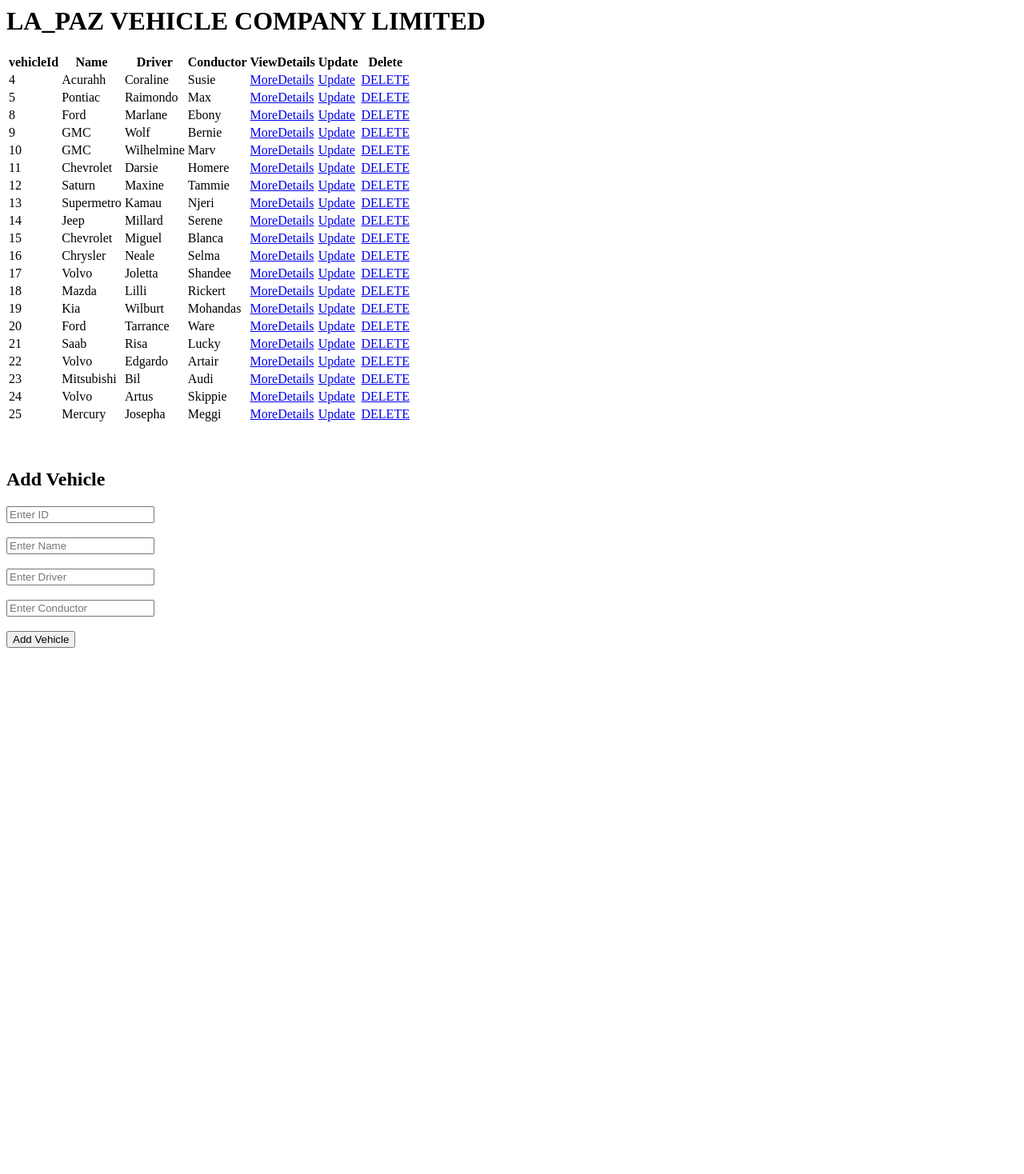
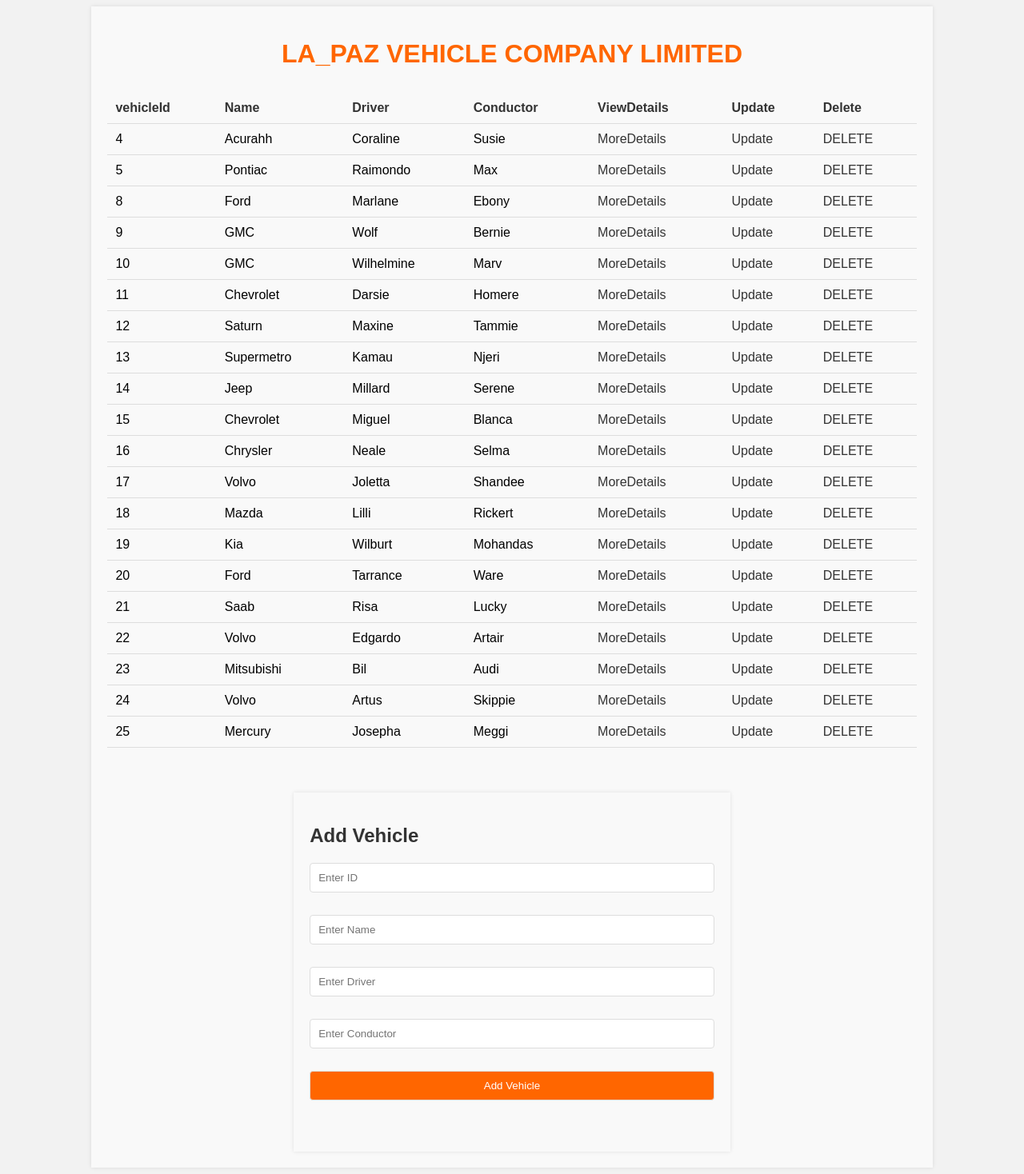
Before and after one commit to winniegithubrit/flask, a Flask app: template server/templates/index.html in a window 1280 px wide. Shown: the whole page at 80% size. Before the commit the page ends 810 px from the top, so only its background shows below. Run offline with Flask 3, Linux system fonts and the light colour scheme; the template is opened without the code that fills it: values that come from a table or form of the project are taken from there, others are empty; data comes from the database, SQL or seed files in the repository; both versions use the stored data as it was after the commit.

Commit message:
Completed

```diff
--- a/server/templates/index.html
+++ b/server/templates/index.html
@@ -1,3 +1,4 @@
+<div id="company">
    <h1>LA_PAZ VEHICLE COMPANY LIMITED</h1>
    <table>
       <tr>
@@ -15,21 +16,121 @@
             <td>{{vehicle['name']}}</td>
             <td>{{vehicle['driver']}}</td>
             <td>{{vehicle['conductor']}}</td>
-    <td><a href="{{ url_for('vehicle_by_id', id=vehicle['id'])}}">MoreDetails</td>
-    <td><a href="{{ url_for('vehicle_by_id', id=vehicle['id'])}}">Update</td>
+            <td><a href="{{ url_for('vehicle_by_id', id=vehicle['id'])}}">MoreDetails</a></td>
+            <td><a href="{{ url_for('vehicle_by_id', id=vehicle['id'])}}">Update</a></td>
             <td>
-      <a href="{{url_for("delete_vehicle", id=vehicle['id'])}} ">DELETE</a>
-
+               <a href="{{url_for('delete_vehicle', id=vehicle['id'])}}">DELETE</a>
             </td>
          </tr>
       {% endfor %}
    </table>
-<br></br>
-<form action= {{url_for("index")}} method='POST'>
+   <br><br>
+   <div id="add_vehicle">
+      <form action="{{url_for('index')}}" method="POST">
          <h2>Add Vehicle</h2>
-  <input type="number" name="id" placeholder="Enter ID"><br></br>
-  <input type="text" name="name" placeholder="Enter Name"><br></br>
-  <input type="text" name="driver" placeholder="Enter Driver"><br></br>
-  <input type="text" name="conductor" placeholder="Enter Conductor"><br></br>
-  <input type="submit" value="Add Vehicle"><br></br>
+         <input type="number" name="id" placeholder="Enter ID"><br><br>
+         <input type="text" name="name" placeholder="Enter Name"><br><br>
+         <input type="text" name="driver" placeholder="Enter Driver"><br><br>
+         <input type="text" name="conductor" placeholder="Enter Conductor"><br><br>
+         <input type="submit" value="Add Vehicle"><br><br>
       </form>
+   </div>
+</div>
+
+<style>
+   body {
+      font-family: Arial, sans-serif;
+      background-color: #f2f2f2;
+   }
+
+   #company {
+      width: 80%;
+      margin: 0 auto;
+      padding: 20px;
+      background-color: #f9f9f9;
+      box-shadow: 0 0 5px rgba(0, 0, 0, 0.1);
+   }
+
+   h1 {
+      text-align: center;
+      color: #333333;
+      margin-bottom: 30px;
+   }
+
+   table {
+      width: 100%;
+      border-collapse: collapse;
+      margin-bottom: 20px;
+   }
+
+   th, td {
+      padding: 10px;
+      text-align: left;
+      border-bottom: 1px solid #dddddd;
+   }
+
+   th {
+      background-color: #f9f9f9;
+      color: #333333;
+   }
+
+   tr:hover {
+      background-color: #f2f2f2;
+   }
+
+   a {
+      text-decoration: none;
+      color: #333333;
+   }
+
+   #add_vehicle {
+      width: 50%;
+      margin: 0 auto;
+      padding: 20px;
+      background-color: #f9f9f9;
+      box-shadow: 0 0 5px rgba(0, 0, 0, 0.1);
+   }
+
+   h2 {
+      color: #333333;
+      margin-bottom: 20px;
+   }
+
+   input[type="number"],
+   input[type="text"],
+   input[type="submit"] {
+      width: 100%;
+      padding: 10px;
+      margin-bottom: 10px;
+      border: 1px solid #dddddd;
+      border-radius: 4px;
+   }
+
+   input[type="submit"] {
+      background-color: #09871a;
+      color: #ffffff;
+      cursor: pointer;
+   }
+
+   input[type="submit"]:hover {
+      background-color: #066811;
+   }
+
+   /* Additional Color Styles */
+
+   h1 {
+      color: #ff6600;
+   }
+
+   tr:hover {
+      background-color: #ffcc99;
+   }
+
+   input[type="submit"] {
+      background-color: #ff6600;
+   }
+
+   input[type="submit"]:hover {
+      background-color: #ff8000;
+   }
+</style>
```
Also changed, not shown: server/templates/single.html (+110 -22 lines), server/instance/cars.db. Lines whose indentation alone changed are shown as unchanged.
